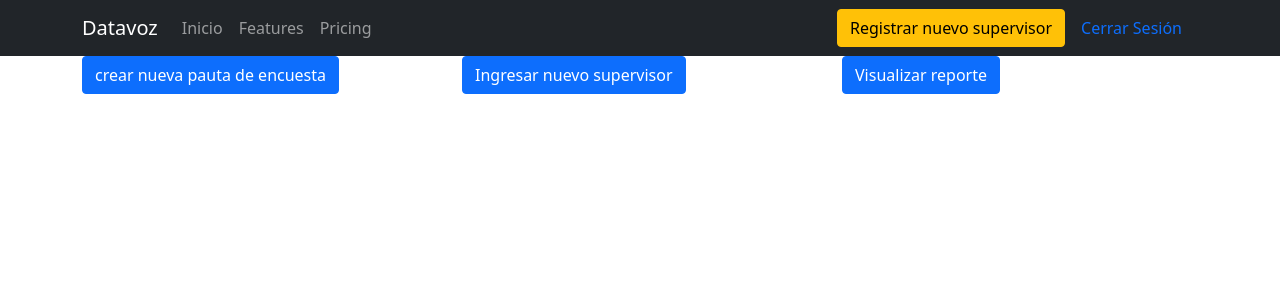
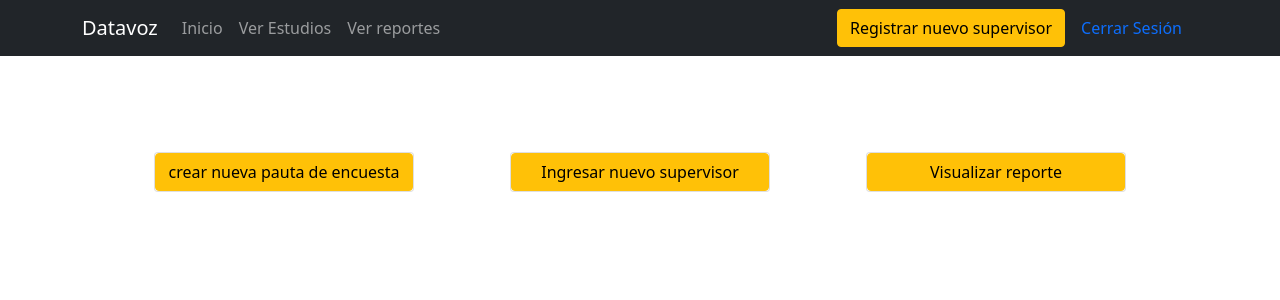
Before and after one commit to javierIba/Datavoz, a React (Create React App) app: page /home in a window 1280 px wide. Shown: the top 300 px of the page. Built offline with nearby package versions, Linux system fonts and the light colour scheme.

Commit message:
update estilo al home

```diff
--- a/src/components/home/OpcionesHome.js
+++ b/src/components/home/OpcionesHome.js
@@ -1,23 +1,31 @@
-import { Container, Row, Col, Button } from 'react-bootstrap'
+import { Container, Row, Col, Button,Card } from 'react-bootstrap'
 import { useNavigate } from 'react-router-dom'
 import './style/style.css'
 export default function OpcionesHome() {
     const navigate = useNavigate()
 
     return (<>
-        <Container>
+
+        <Container className="p-5">
             <Row>
-                <Col >
-                    <Button onClick={()=>{navigate('/NuevaEncuesta')}}>crear nueva pauta de encuesta</Button>
+                <Col md={12} sm={12} lg={4} className="p-5" >
+                    <Card>
+                       <Button variant="warning" onClick={()=>{navigate('/NuevaEncuesta')}}>crear nueva pauta de encuesta</Button>
+                    </Card>
                 </Col>
-                <Col>
-                    <Button onClick={()=>{navigate('/NuevoSup')}}>Ingresar nuevo supervisor</Button>
+                <Col md={12} sm={12} lg={4} className="p-5">
+                    <Card>
+                        <Button variant="warning" onClick={()=>{navigate('/NuevoSup')}}>Ingresar nuevo supervisor</Button>
+                    </Card>
                 </Col>
-                <Col>
-                    <Button>Visualizar reporte</Button>
+                <Col md={12} sm={12} lg={4} className="p-5">
+                    <Card>
+                        <Button variant="warning">Visualizar reporte</Button>
+                    </Card>
                 </Col>
             </Row>
         </Container>
+
     </>
     )
 }
--- a/src/components/navbar/NavigationBar.js
+++ b/src/components/navbar/NavigationBar.js
@@ -23,8 +23,8 @@ export default function NavigationBar() {
 
           <Nav className="me-auto">
             <Nav.Link onClick={() => navigate('/home')} >Inicio</Nav.Link>
-            <Nav.Link href="#features">Features</Nav.Link>
-            <Nav.Link href="#pricing">Pricing</Nav.Link>
+            <Nav.Link href="#features">Ver Estudios</Nav.Link>
+            <Nav.Link href="#pricing">Ver reportes</Nav.Link>
 
           </Nav>
           <Button variant="warning" onClick={() => navigate('/NuevoSup')} >Registrar nuevo supervisor</Button>
--- a/src/components/nuevaEncuesta/components/NuevaEncuestaForm.js
+++ b/src/components/nuevaEncuesta/components/NuevaEncuestaForm.js
@@ -35,7 +35,7 @@ export default function NuevaEncuestaForm() {
         let cookies = document.cookie.split(';');
         let token = cookies.find(cookie => cookie.includes("token"))
         if (!token) {
-            navigate('/')
+            navigate('/home')
         } else {
             token = token.replace('token=', '');
             let peticionCrearNuevaEncuesta = await fetch('http://localhost:4000/api/estudio/agregarEstudio', {
@@ -60,7 +60,7 @@ export default function NuevaEncuestaForm() {
     return (<>
 
         <Container className='text-center p-5'>
-            <Card bg="light" border="warning" >
+            <Card bg="light" border="warning">
                 <Card.Header className="text-center">Información del estudio</Card.Header>
 
                 <Form>
```
